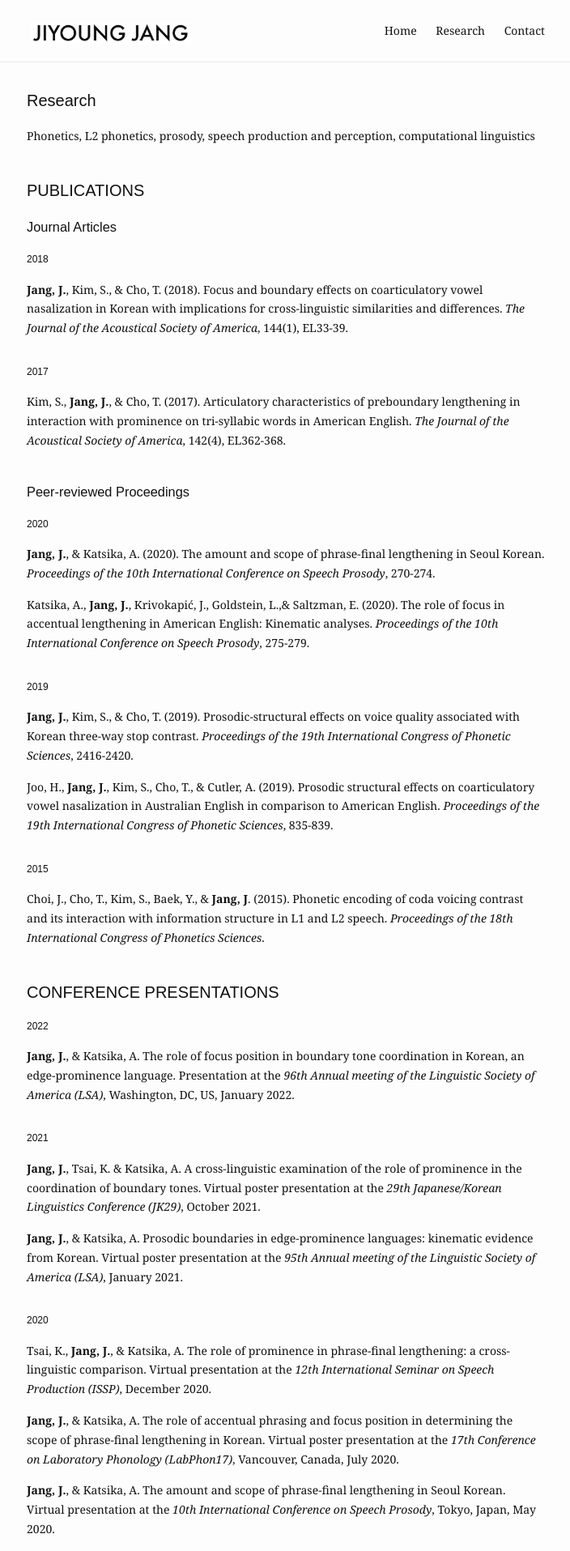
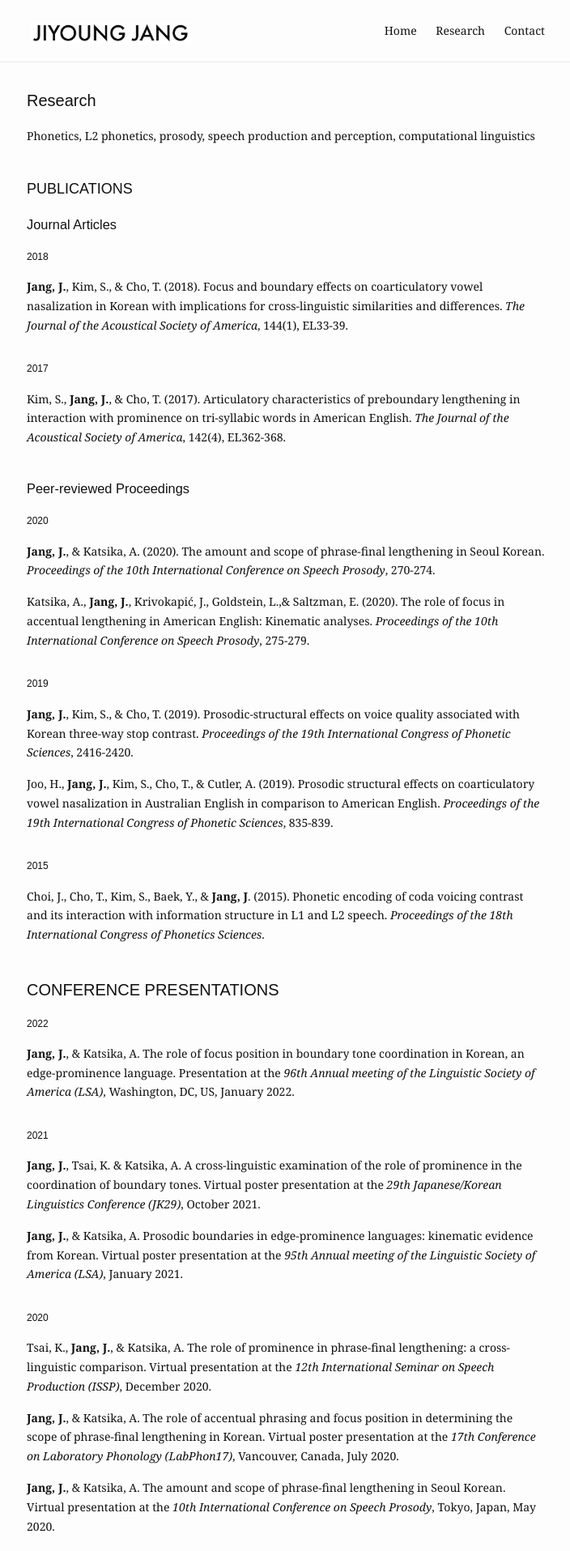
Before and after one commit to jiyoungj/jiyoungj.github.io, a Jekyll site: the page built from research.md, in a window 1280 px wide. Shown: the top 1915 px of the page at 81% size, without its empty margins (287-991 px from the left). Built offline with Jekyll 4.4.1, drawn with Linux system fonts in a browser that asks for light colours.

Commit message:
Update research.md

```diff
--- a/research.md
+++ b/research.md
@@ -9,7 +9,7 @@
 
 <h6 style="font-size:5px"><br></h6>
 
-<h3 style="font-size:20px">PUBLICATIONS</h3>
+<h3 style="font-size:18px">PUBLICATIONS</h3>
  <h3>Journal Articles</h3>
   <h4>2018</h4>
 
```
